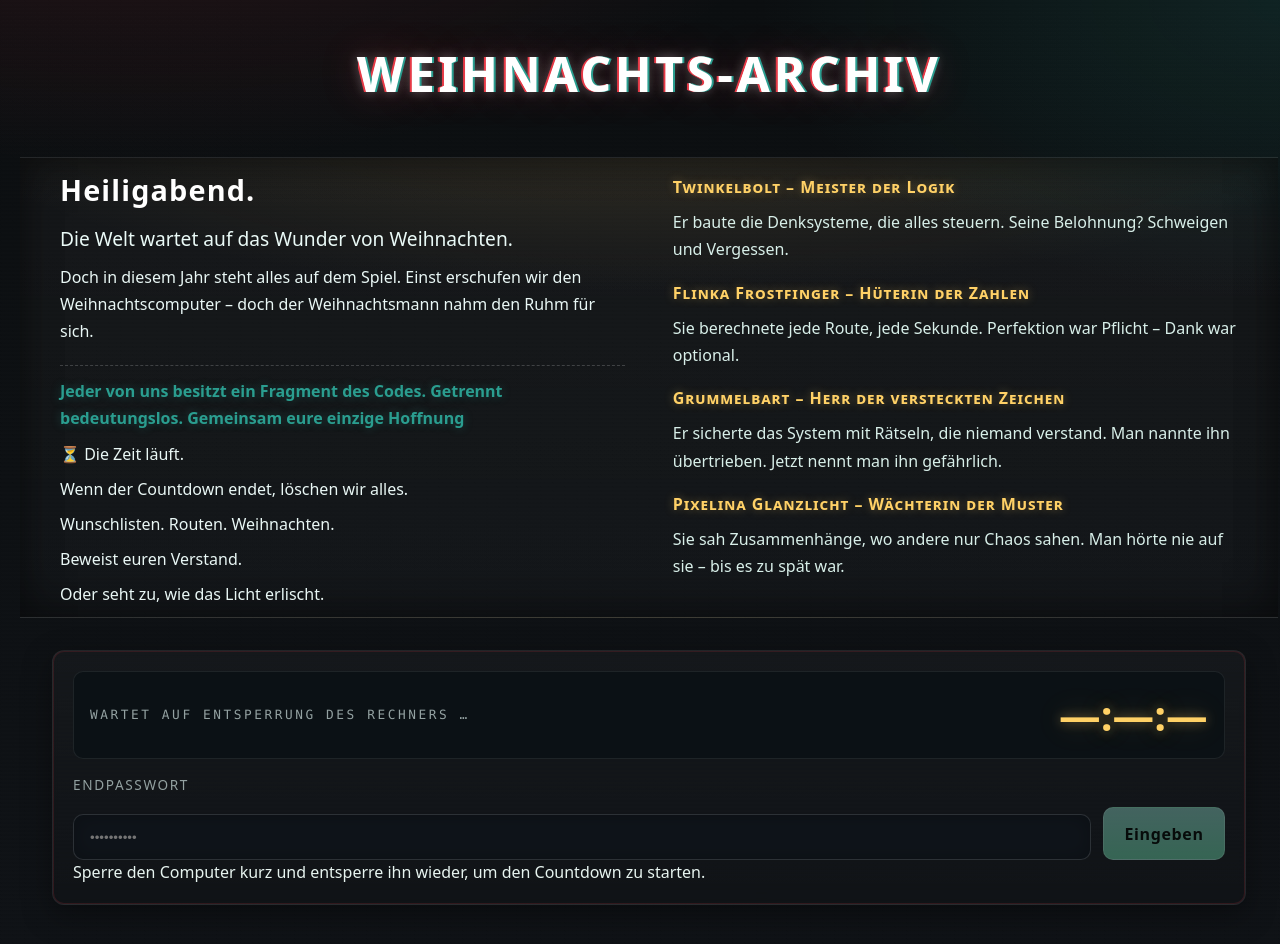
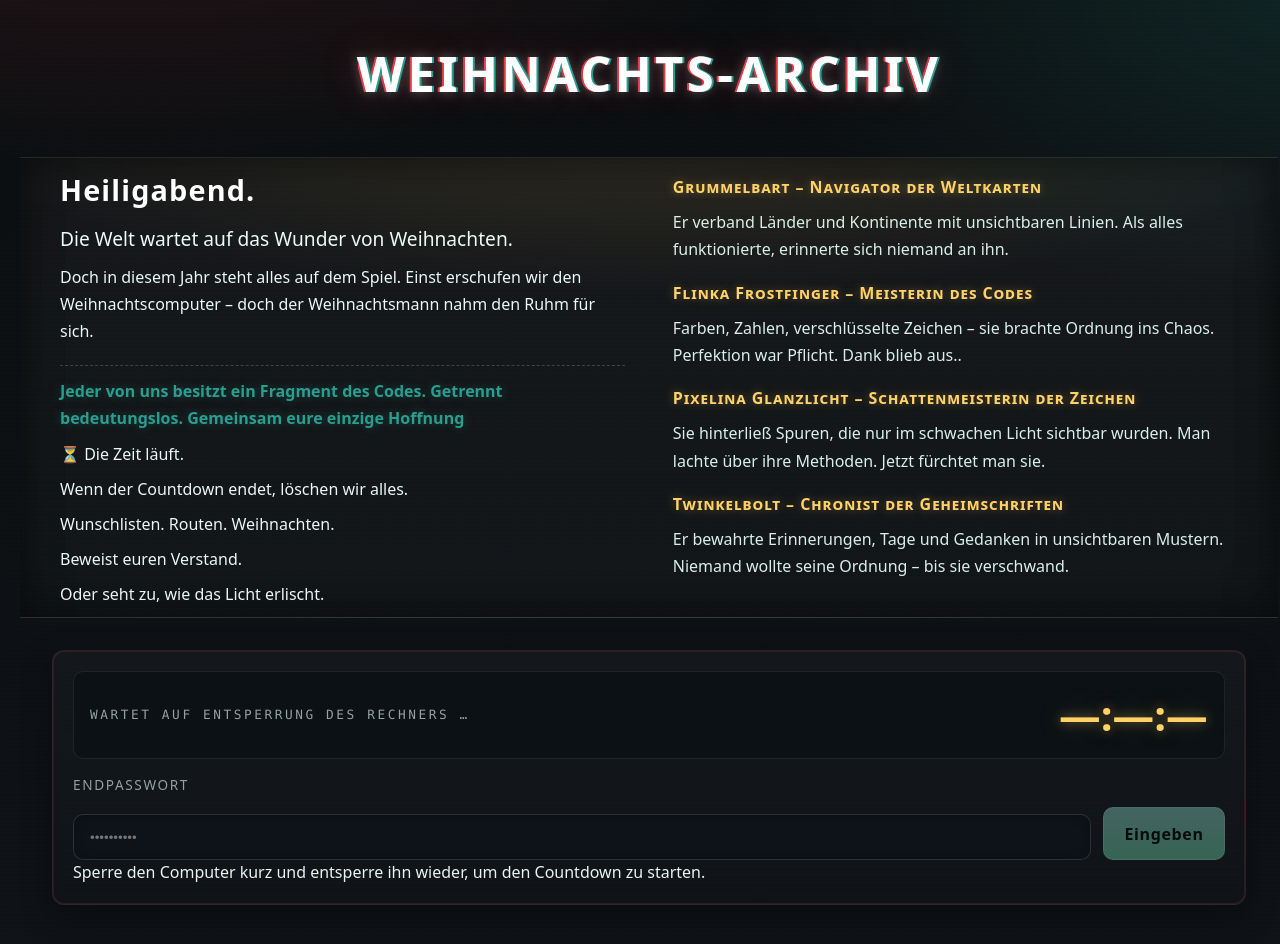
Before and after one commit to JariP5/xmas-escape-room, a React (Vite) app in the folder my-react-app/: page / in a window 1280 px wide. Shown: the top 944 px of the page. Built offline with nearby package versions, Linux system fonts and the light colour scheme.

Commit message:
Change writing

```diff
--- a/my-react-app/src/App.tsx
+++ b/my-react-app/src/App.tsx
@@ -102,20 +102,20 @@ function App() {
           </div>
           <div className="right">
             <div className="elf">
-              <p className="elf-name">Twinkelbolt – Meister der Logik</p>
-              <p className="elf-desc">Er baute die Denksysteme, die alles steuern. Seine Belohnung? Schweigen und Vergessen.</p>
+              <p className="elf-name">Grummelbart – Navigator der Weltkarten</p>
+              <p className="elf-desc">Er verband Länder und Kontinente mit unsichtbaren Linien. Als alles funktionierte, erinnerte sich niemand an ihn.</p>
             </div>
             <div className="elf">
-              <p className="elf-name">Flinka Frostfinger – Hüterin der Zahlen</p>
-              <p className="elf-desc">Sie berechnete jede Route, jede Sekunde. Perfektion war Pflicht – Dank war optional.</p>
+              <p className="elf-name">Flinka Frostfinger – Meisterin des Codes</p>
+              <p className="elf-desc">Farben, Zahlen, verschlüsselte Zeichen – sie brachte Ordnung ins Chaos. Perfektion war Pflicht. Dank blieb aus..</p>
             </div>
             <div className="elf">
-              <p className="elf-name">Grummelbart – Herr der versteckten Zeichen</p>
-              <p className="elf-desc">Er sicherte das System mit Rätseln, die niemand verstand. Man nannte ihn übertrieben. Jetzt nennt man ihn gefährlich.</p>
+              <p className="elf-name">Pixelina Glanzlicht – Schattenmeisterin der Zeichen</p>
+              <p className="elf-desc">Sie hinterließ Spuren, die nur im schwachen Licht sichtbar wurden. Man lachte über ihre Methoden. Jetzt fürchtet man sie.</p>
             </div>
             <div className="elf">
-              <p className="elf-name">Pixelina Glanzlicht – Wächterin der Muster</p>
-              <p className="elf-desc">Sie sah Zusammenhänge, wo andere nur Chaos sahen. Man hörte nie auf sie – bis es zu spät war.</p>
+              <p className="elf-name">Twinkelbolt – Chronist der Geheimschriften</p>
+              <p className="elf-desc">Er bewahrte Erinnerungen, Tage und Gedanken in unsichtbaren Mustern. Niemand wollte seine Ordnung – bis sie verschwand.</p>
             </div>
           </div>
         </div>
```
